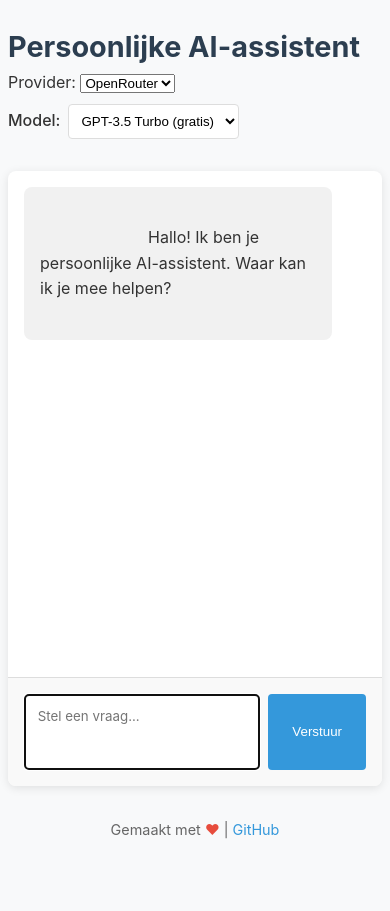
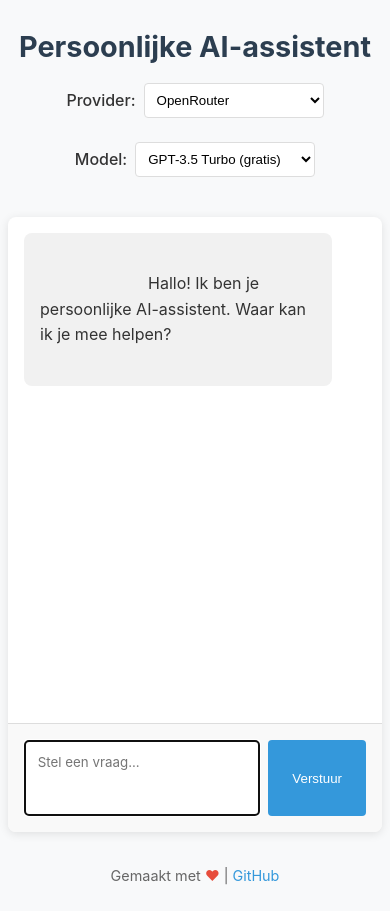
Before and after one commit to mastermit/personal-ai-assistant, a plain HTML site: page frontend/index.html in a window 390 px wide. Before the commit the page ends 865 px from the top, so only its background shows below. Drawn offline with nearby package versions, Linux system fonts and the light colour scheme; no server answers.

Commit message:
Bijgewerkte CSS met ondersteuning voor provider selector

```diff
--- a/frontend/styles.css
+++ b/frontend/styles.css
@@ -23,31 +23,44 @@ body {
 header {
     padding: 1rem 0;
     display: flex;
-    justify-content: space-between;
-    align-items: center;
+    flex-direction: column;
     margin-bottom: 1rem;
 }
 
 h1 {
     color: #2c3e50;
     font-size: 1.8rem;
+    margin-bottom: 0.8rem;
+    text-align: center;
 }
 
+.selector-container {
+    display: flex;
+    justify-content: center;
+    gap: 1rem;
+    flex-wrap: wrap;
+}
+
+.provider-selector,
 .model-selector {
     display: flex;
     align-items: center;
+    margin-bottom: 0.5rem;
 }
 
+.provider-selector label,
 .model-selector label {
     margin-right: 0.5rem;
     font-weight: 500;
 }
 
+#provider-select,
 #model-select {
     padding: 0.5rem;
     border: 1px solid #ddd;
     border-radius: 4px;
     background-color: white;
+    min-width: 180px;
 }
 
 #chat-container {
@@ -181,13 +194,9 @@ footer a {
         padding: 0.5rem;
     }
 
-    header {
+    .selector-container {
         flex-direction: column;
-        align-items: flex-start;
-    }
-
-    .model-selector {
-        margin-top: 0.5rem;
+        align-items: center;
     }
 
     .message {
```
